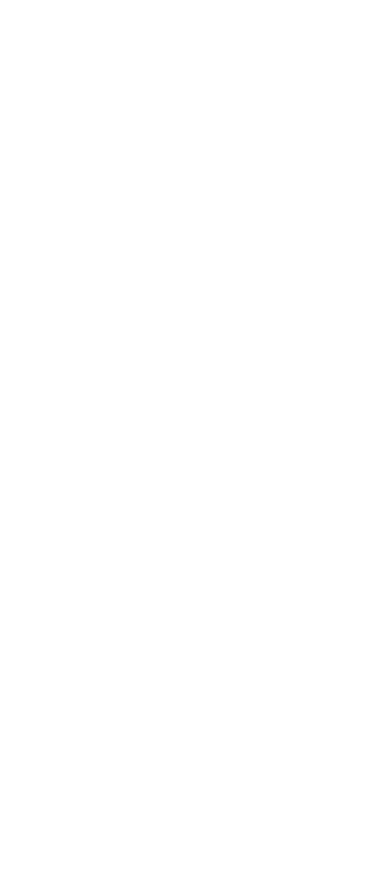
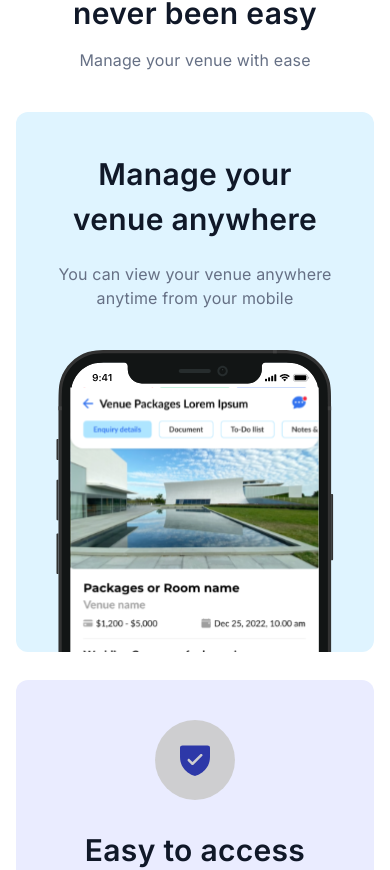
Before and after one commit to AikeNyanLynnOo/venuerific-landing, a Next.js app: page / in a window 390 px wide. Shown: the part 1187-2057 px from the top of the page. Before the commit the page ends 1088 px from the top, so only its background shows below. Built offline with nearby package versions, Linux system fonts and the light colour scheme.

Commit message:
promotion section is finished, responsiveness also added and tested

```diff
--- a/app/page.tsx
+++ b/app/page.tsx
@@ -2,12 +2,14 @@
 import Image from "next/image";
 import Navbar from "@/components/Navbar";
 import HeroSection from "@/components/sections/HeroSection";
+import PromotionSection from "@/components/sections/PromotionSection";
 
 export default function Home() {
   return (
     <main>
       <Navbar />
       <HeroSection />
+      <PromotionSection />
     </main>
   );
 }
--- a/components/sections/HeroSection.tsx
+++ b/components/sections/HeroSection.tsx
@@ -25,7 +25,7 @@
       "sm:h-[60vh]": true,
       "md:h-[50vh]": true,
       "lg:h-[60vh]": true,
-      "xl:h-[85vh]": true,
+      "xl:h-[80vh]": true,
       "sm:px-0": true,
       relative: true,
       "overflow-hidden": true,
--- /dev/null
+++ b/components/sections/PromotionSection.tsx
@@ -0,0 +1,166 @@
+import clsx from "clsx";
+import React, { useMemo } from "react";
+import { ResponsiveContainer } from "../ResponsiveContainer";
+import Image from "next/image";
+import TitleWithSubtitle from "../molecules/TitleWithSubtitle";
+import { neutral } from "@/lib/theme/colors";
+
+export interface PromotionSection {
+  children?: React.ReactNode;
+  customClasses?: object;
+}
+
+function PromotionSection({ children, customClasses }: PromotionSection) {
+  const promotionSectionClasses = useMemo(() => {
+    return clsx({
+      flex: true,
+      "flex-col": true,
+      "md:flex-row": true,
+      "md:items-stretch": true,
+      "gap-x-7": true,
+      "gap-y-7": true,
+      "items-center": true,
+      "justify-between": true,
+      "my-10": true,
+      "h-auto": true,
+      ...customClasses,
+    });
+  }, [customClasses]);
+  return (
+    <ResponsiveContainer
+      customClasses={{
+        "my-5": true,
+        "md:my-10": true,
+        "lg:my-16": true,
+        "xl:my-10": true,
+      }}
+    >
+      <TitleWithSubtitle
+        title={{
+          value: "Venue management never been easy",
+          variant: "headline3Semibold",
+        }}
+        subtitle={{
+          value: "Manage your venue with ease",
+          variant: "subheadline3Regular",
+        }}
+        customClasses={{
+          "gap-y-3": true,
+          "w-9/12": true,
+          "mx-auto": true,
+        }}
+        customTitleStyles={{
+          color: neutral[200],
+          typography: {
+            xs: "headline4Semibold",
+            sm: "headline4Semibold",
+            md: "headline4Semibold",
+            lg: "headline3Semibold",
+            xl: "headline3Semibold",
+          },
+          textAlign: "center",
+        }}
+        customSubtitleStyles={{
+          color: neutral[100],
+          textAlign: "center",
+        }}
+      />
+      <div className={promotionSectionClasses}>
+        <div className="w-full md:w-2/3 p-10 relative lg:min-h-[300px] xl:min-h-[500px] flex flex-col md:flex-row items-start justify-between overflow-y-hidden bg-primary-50 rounded-xl">
+          <TitleWithSubtitle
+            title={{
+              value: "Manage your venue anywhere",
+              variant: "headline3Semibold",
+            }}
+            subtitle={{
+              value:
+                "You can view your venue anywhere anytime from your mobile",
+              variant: "subheadline3Regular",
+            }}
+            customClasses={{
+              "gap-y-5": true,
+              "md:w-2/5": true,
+              "w-full" : true
+            }}
+            customTitleStyles={{
+              color: neutral[200],
+              typography: {
+                xs: "headline4Semibold",
+                sm: "headline4Semibold",
+                md: "headline4Semibold",
+                lg: "headline3Semibold",
+                xl: "headline3Semibold",
+              },
+              textAlign: {
+                xs: "center",
+                md: "left",
+              },
+            }}
+            customSubtitleStyles={{
+              color: neutral[100],
+              textAlign: {
+                xs: "center",
+                md: "left",
+              },
+            }}
+          />
+          <Image
+            src="/assets/iphone_mockup_hero.svg"
+            alt="iphone_mockup"
+            width={500}
+            height={400}
+            className="object-contain w-full mt-10 md:mt-0 md:w-2/6 h-fit static -mb-10 md:-mb-0 md:absolute md:right-16 bottom-0"
+          />
+        </div>
+        <div className="w-full md:w-1/3 p-10 lg:min-h-[300px] xl:min-h-[500px] bg-subtle-500 rounded-xl flex flex-col items-center md:items-start">
+          <span className="bg-subtle-200 bg-opacity-90 mb-7 rounded-full h-20 w-20 flex items-center justify-center">
+            <Image
+              src="/assets/shield_icon.svg"
+              alt="shield_icon"
+              width={30}
+              height={30}
+              className=""
+            />
+          </span>
+          <TitleWithSubtitle
+            title={{
+              value: "Easy to access",
+              variant: "headline3Semibold",
+            }}
+            subtitle={{
+              value:
+                "You can access your enquiry list and respond to it from your mobile",
+              variant: "subheadline3Regular",
+            }}
+            customClasses={{
+              "gap-y-5": true,
+            }}
+            customTitleStyles={{
+              color: neutral[200],
+              typography: {
+                xs: "headline4Semibold",
+                sm: "headline4Semibold",
+                md: "headline4Semibold",
+                lg: "headline3Semibold",
+                xl: "headline3Semibold",
+              },
+              textAlign: {
+                xs: "center",
+                md: "left",
+              },
+            }}
+            customSubtitleStyles={{
+              color: neutral[100],
+              textAlign: {
+                xs: "center",
+                md: "left",
+              },
+            }}
+          />
+        </div>
+      </div>
+    </ResponsiveContainer>
+  );
+}
+
+export default PromotionSection;
--- a/lib/theme/colors.ts
+++ b/lib/theme/colors.ts
@@ -16,4 +16,5 @@
   200: "#CBCBCB",
   300: "#878787",
   400: "#868686",
+  500: "#EAECFF",
 };
--- a/tailwind.config.ts
+++ b/tailwind.config.ts
@@ -36,6 +36,7 @@
         200: "#CBCBCB",
         300: "#878787",
         400: "#868686",
+        500: "#EAECFF",
       },
     },
   },
```
